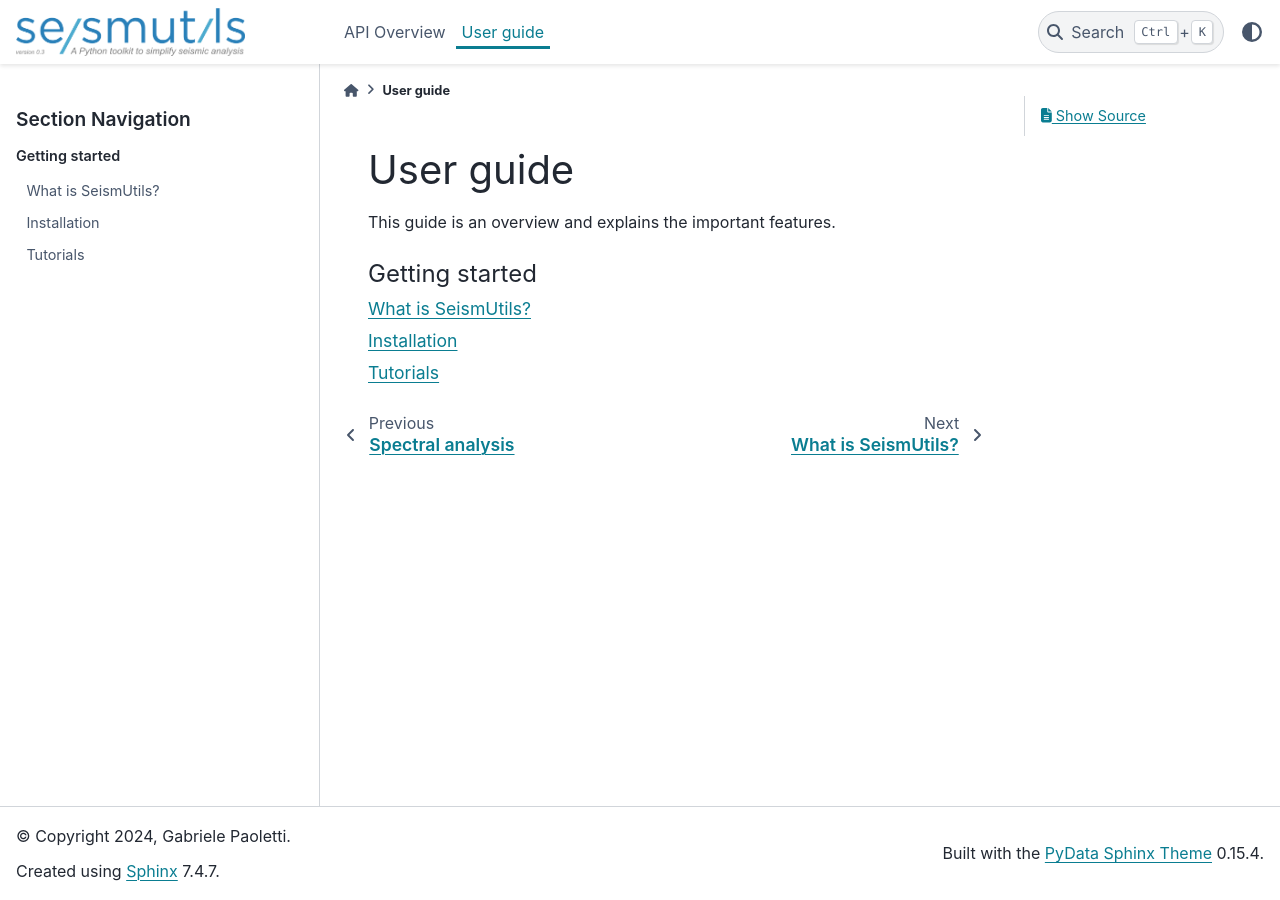
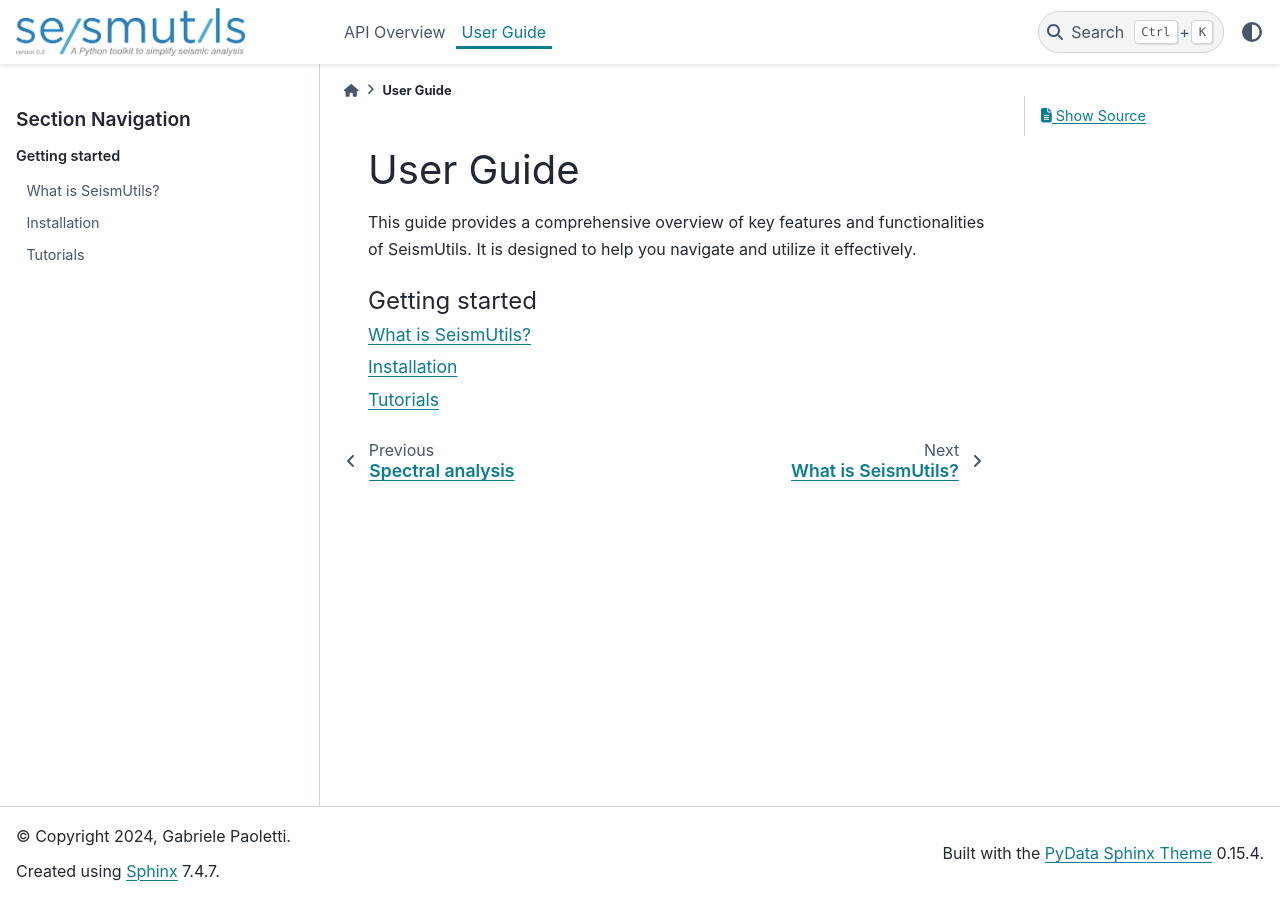
Before and after one commit to gabrielepaoletti/seismutils, a Sphinx documentation site: the page built from docs/source/user_guide.rst, in a window 1280 px wide. Built offline with Sphinx 7.4.7 and the PyData theme 0.15.4, drawn with Linux system fonts in a browser that asks for light colours.

Commit message:
Updated documentation

```diff
--- a/docs/source/user_guide.rst
+++ b/docs/source/user_guide.rst
@@ -1,7 +1,7 @@
-User guide
+User Guide
 =====================
 
-This guide is an overview and explains the important features.
+This guide provides a comprehensive overview of key features and functionalities of SeismUtils. It is designed to help you navigate and utilize it effectively.
 
 .. toctree::
    :maxdepth: 1
```
